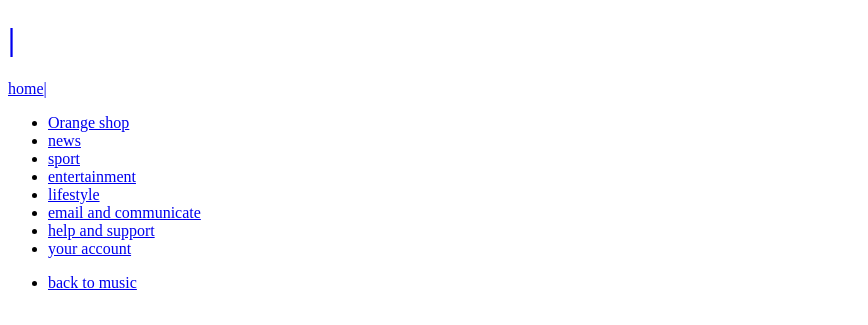
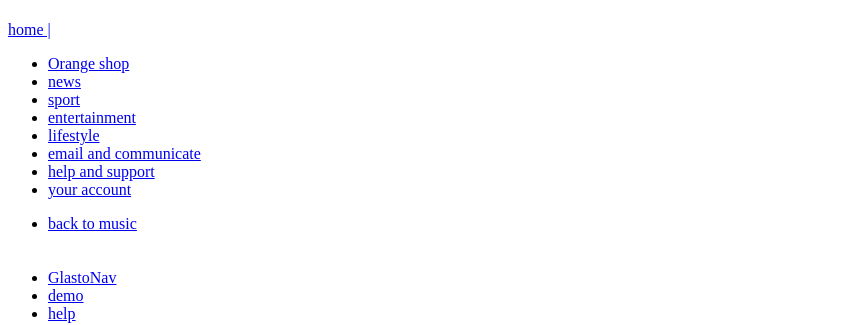
Before and after one commit to ped4enko/glastonav.co.uk, a plain HTML site: page index.html in a window 1280 px wide. Shown: the top 325 px of the page, without its empty margins (0-868 px from the left). Drawn offline with Linux system fonts and the light colour scheme; a script that the page names is missing.

Commit message:
Update index.html

```diff
--- a/index.html
+++ b/index.html
@@ -33,10 +33,10 @@
 		<!--Orange Header Code-->
 
 <div id="logo">
-<h1><a href="/" title="Orange home"><span class="hidden">|</span></h1>
+<h1><a href="/" title="Orange home"></h1>
 </div>
 <div id="home_link">
-<span>home</span><span class="hidden">|</span>
+<span>home |</span>
 </div>
 <!-- wrapper for orange bar -->
 <div id="navigation">
```
